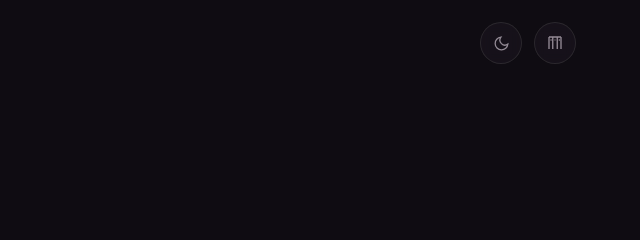
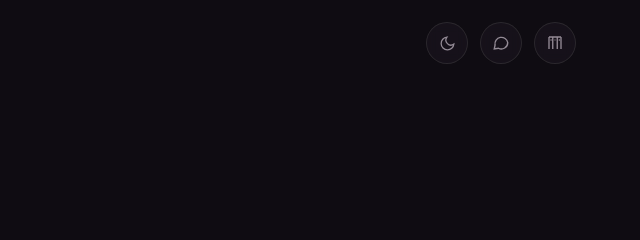
Before and after one commit to mz-dev-cloud/Mz-Api, a plain HTML site: page index.html in a window 1280 px wide. Shown: the top 240 px of the page, 640-1280 px from the left. Drawn offline with Linux system fonts and the light colour scheme.

Commit message:
Update index.html

```diff
--- a/index.html
+++ b/index.html
@@ -229,6 +229,9 @@ footer .f-note{ font-family:'JetBrains Mono',monospace; font-size:10.5px; color:
       <svg class="icon-moon" viewBox="0 0 24 24" fill="none" stroke="currentColor" stroke-width="1.8"><path d="M21 12.79A9 9 0 1 1 11.21 3 7 7 0 0 0 21 12.79z"/></svg>
       <svg class="icon-sun" viewBox="0 0 24 24" fill="none" stroke="currentColor" stroke-width="1.8" style="display:none"><circle cx="12" cy="12" r="4"/><path d="M12 2v2M12 20v2M4.9 4.9l1.4 1.4M17.7 17.7l1.4 1.4M2 12h2M20 12h2M4.9 19.1l1.4-1.4M17.7 6.3l1.4-1.4"/></svg>
     </button>
+    <a class="shelf-icon-link" href="chat.html" title="Chat">
+      <svg viewBox="0 0 24 24" fill="none" stroke="currentColor" stroke-width="1.8"><path d="M21 11.5a8.5 8.5 0 0 1-12.4 7.5L3 20l1.1-5.4A8.5 8.5 0 1 1 21 11.5Z"/></svg>
+    </a>
     <a class="shelf-icon-link" href="estante.html" title="Minha estante">
       <svg viewBox="0 0 24 24" fill="none" stroke="currentColor" stroke-width="1.8">
         <path d="M4 4v16M20 4v16M4 4h16M9 4v16M15 4v16"/>
```
